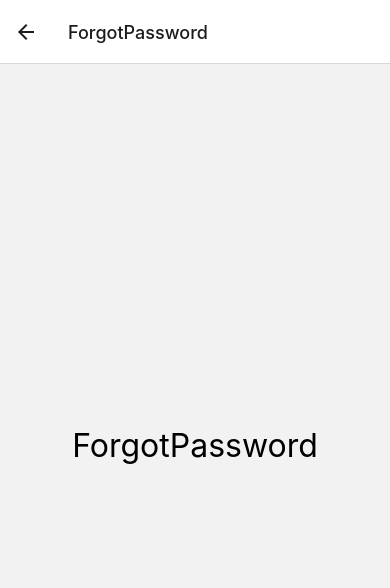
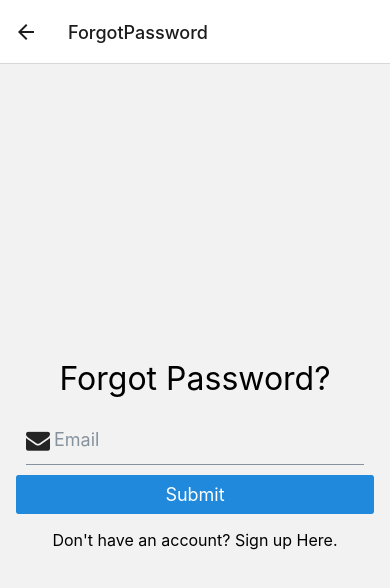
Before and after one commit to pruknil/vanilla-oven, a React Native app: screen /ForgotPassword in a window 390 px wide. Shown: the top 588 px of the page. Built offline with nearby package versions, Linux system fonts and the light colour scheme.

Commit message:
add helper class

```diff
--- a/src/context/AuthContext.js
+++ b/src/context/AuthContext.js
@@ -6,6 +6,7 @@ const authReducer = (state, action) => {
         case 'signout':
             return {token: null, email: ''};
         case 'signin':
+        case 'forgot':
         case 'signup':
             return {
                 token: action.payload.token,
@@ -19,6 +20,12 @@ const authReducer = (state, action) => {
 const signup = dispatch => {
     return ({email, password}) => {
         console.log('Signup');
+    };
+};
+
+const forgot = dispatch => {
+    return ({email}) => {
+        console.log('Forgot');
     };
 };
 
@@ -69,6 +76,6 @@ const signout = dispatch => {
 
 export const {Provider, Context} = createDataContext(
     authReducer,
-    {signin, signout, signup},
+    {signin, signout, signup,forgot},
     {token: null, email: ''},
 );
--- a/src/screens/ForgotPassword.js
+++ b/src/screens/ForgotPassword.js
@@ -1,16 +1,48 @@
 import React, {useState, useContext} from 'react';
 import {View, Text, StyleSheet, TouchableOpacity} from 'react-native';
 import {Context as AuthContext} from '../context/AuthContext';
+import {Button, Icon, Input} from "@rneui/themed";
+import Helper from "../utils/Helper";
 
 const ForgotPassword = ({navigation}) => {
     const [email, setEmail] = useState('');
-    const [password, setPassword] = useState('');
-    const {state, signin} = useContext(AuthContext);
+    const [emailValidError, setEmailValidError] = useState('');
+    const {state, forgot} = useContext(AuthContext);
 
     return (
         <View style={styles.master}>
-            <Text style={styles.header}>ForgotPassword</Text>
+            <Text style={styles.header}>Forgot Password?</Text>
+            <Input
+                placeholder="Email"
+                value={email}
+                leftIcon={<Icon name="envelope" type="font-awesome" size={24} />}
+                autoCapitalize='none'
+                errorStyle={{ color: 'red' }}
+                errorMessage={emailValidError}
+                autoCorrect={false}
+                onChangeText={value => {
+                    setEmail(value);
+                    Helper.validEmail(value,setEmailValidError);
+                }}
+            />
 
+
+            <Button
+                title="Submit"
+                type="solid"
+                onPress={() => {
+                    forgot({email});
+                }}
+            />
+
+
+
+            <View style={styles.link}>
+                <Text style={styles.text}>Don't have an account? </Text>
+                <TouchableOpacity onPress={() => navigation.navigate('SignUp')}>
+                    <Text style={styles.text}>Sign up Here.</Text>
+                </TouchableOpacity>
+            </View>
         </View>
     );
 };
--- a/src/screens/SignIn.js
+++ b/src/screens/SignIn.js
@@ -1,8 +1,8 @@
-import React, {useState, useContext} from 'react';
-import {Icon} from '@rneui/themed';
-import {View, Text, StyleSheet, TouchableOpacity} from 'react-native';
-import {Input, Button} from '@rneui/themed';
+import React, {useContext, useState} from 'react';
+import {Button, Icon, Input} from '@rneui/themed';
+import {StyleSheet, Text, TouchableOpacity, View} from 'react-native';
 import {Context as AuthContext} from '../context/AuthContext';
+import Helper from "../utils/Helper";
 
 const SignIn = ({navigation}) => {
     const [email, setEmail] = useState('');
@@ -10,39 +10,27 @@ const SignIn = ({navigation}) => {
     const [emailValidError, setEmailValidError] = useState('');
     const {state, signin} = useContext(AuthContext);
 
-    const handleValidEmail = val => {
-        let reg = /^\w+([\.-]?\w+)*@\w+([\.-]?\w+)*(\.\w\w+)+$/;
-
-        if (val.length === 0) {
-            setEmailValidError('email address must be enter');
-        } else if (reg.test(val) === false) {
-            setEmailValidError('enter valid email address');
-        } else if (reg.test(val) === true) {
-            setEmailValidError('');
-        }
-    };
-
     return (
         <View style={styles.master}>
             <Text style={styles.header}>Auth Demo</Text>
             <Input
                 placeholder="Email"
                 value={email}
-                leftIcon={<Icon name="envelope" type="font-awesome" size={24} />}
+                leftIcon={<Icon name="envelope" type="font-awesome" size={24}/>}
                 autoCapitalize='none'
-                errorStyle={{ color: 'red' }}
+                errorStyle={{color: 'red'}}
                 errorMessage={emailValidError}
                 autoCorrect={false}
                 onChangeText={value => {
                     setEmail(value);
-                    handleValidEmail(value);
+                    Helper.validEmail(value, setEmailValidError);
                 }}
             />
             <Input
                 placeholder="Password"
                 onChangeText={setPassword}
                 value={password}
-                leftIcon={<Icon name="key" type="font-awesome" size={24} />}
+                leftIcon={<Icon name="key" type="font-awesome" size={24}/>}
                 secureTextEntry
             />
 
@@ -59,7 +47,6 @@ const SignIn = ({navigation}) => {
                     <Text style={styles.text}>Forgot password?</Text>
                 </TouchableOpacity>
             </View>
-
 
 
             <View style={styles.link}>
--- /dev/null
+++ b/src/utils/Helper.js
@@ -0,0 +1,14 @@
+const Helper = {
+    validEmail: function(val,setEmailValidError){
+            let reg = /^\w+([\.-]?\w+)*@\w+([\.-]?\w+)*(\.\w\w+)+$/;
+            if (val.length === 0) {
+                setEmailValidError('email address must be enter');
+            } else if (reg.test(val) === false) {
+                setEmailValidError('enter valid email address');
+            } else if (reg.test(val) === true) {
+                setEmailValidError('');
+            }
+    },
+}
+
+export default Helper;
```
